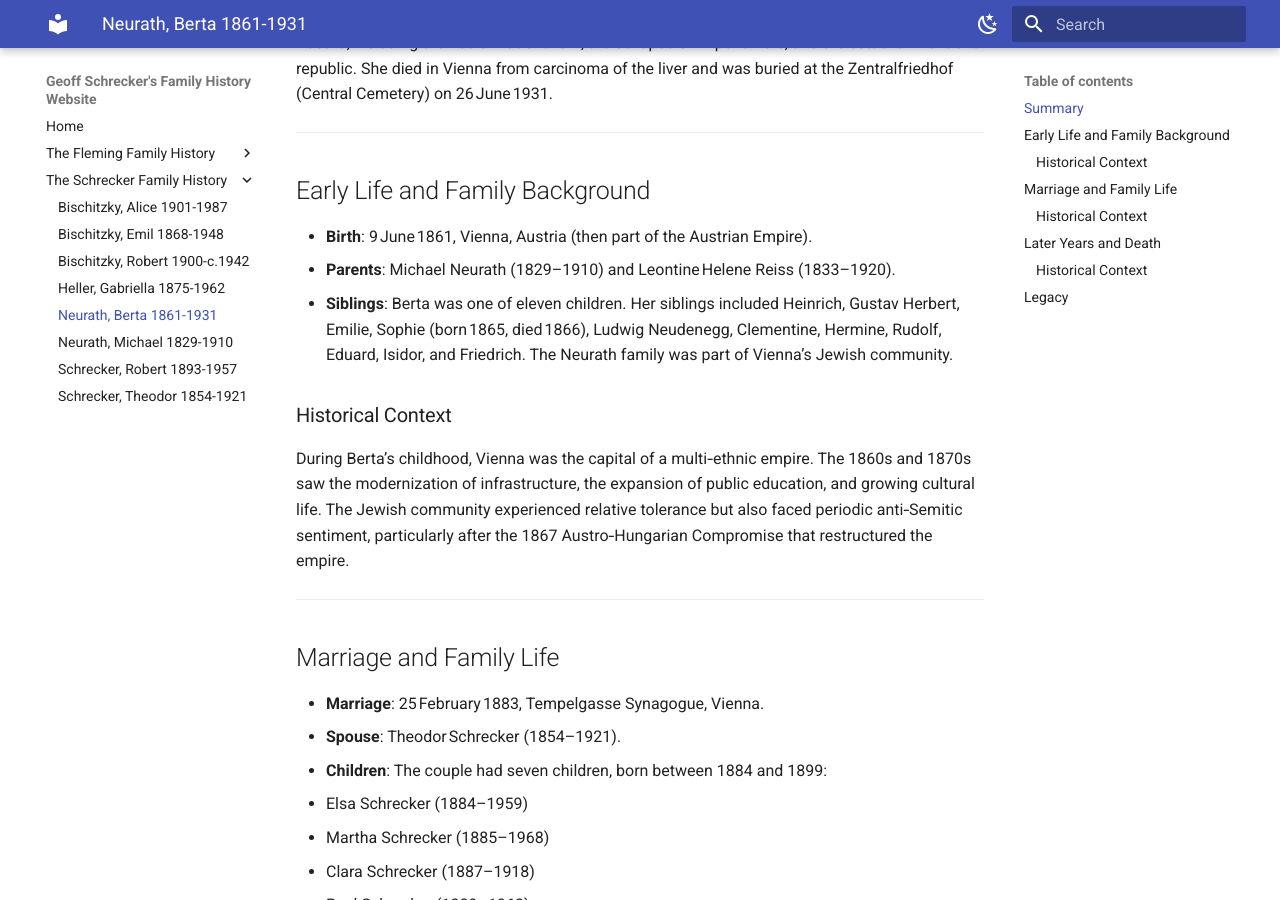
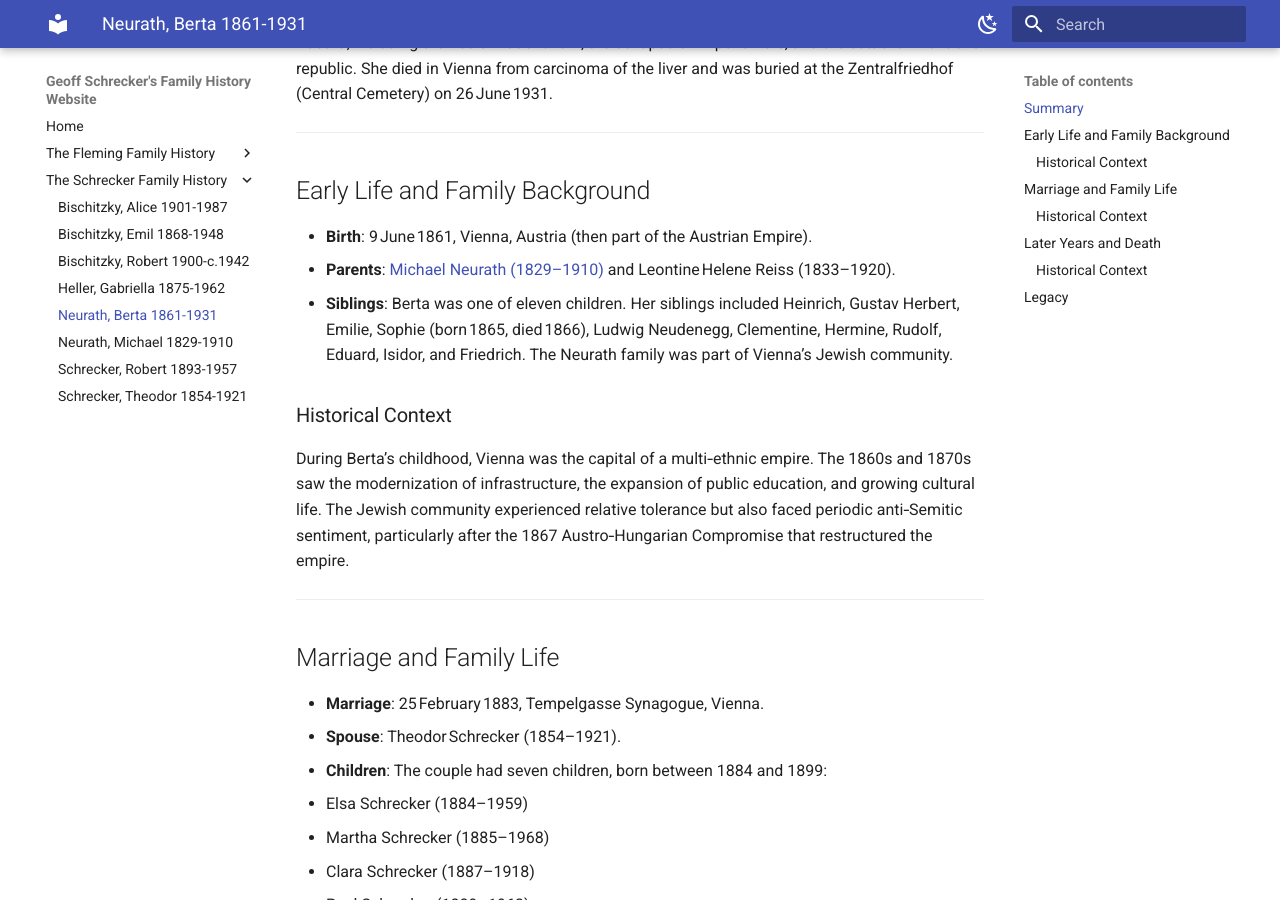
Before and after one commit to Schrecker-Family/Website, an MkDocs documentation site: the page built from docs/NeurathB1861.md, in a window 1280 px wide and 900 px high, scrolled down 303 px. Built offline with MkDocs 1.6.1 and Material for MkDocs 9.7.7, drawn with Linux system fonts in a browser that asks for light colours; part of the change alters nothing that is shown.

```diff
--- a/docs/NeurathB1861.md
+++ b/docs/NeurathB1861.md
@@ -8,7 +8,7 @@ Berta Neurath (9 June 1861 – 25 June 1931) was an Austrian woman who l
 ## Early Life and Family Background
 
 - **Birth**: 9 June 1861, Vienna, Austria (then part of the Austrian Empire).
-- **Parents**: Michael Neurath (1829–1910) and Leontine Helene Reiss (1833–1920).
+- **Parents**: [Michael Neurath (1829–1910)](NeurathM1829.md) and Leontine Helene Reiss (1833–1920).
 - **Siblings**: Berta was one of eleven children. Her siblings included Heinrich, Gustav Herbert, Emilie, Sophie (born 1865, died 1866), Ludwig Neudenegg, Clementine, Hermine, Rudolf, Eduard, Isidor, and Friedrich. The Neurath family was part of Vienna’s Jewish community.
 
 ### Historical Context
```
